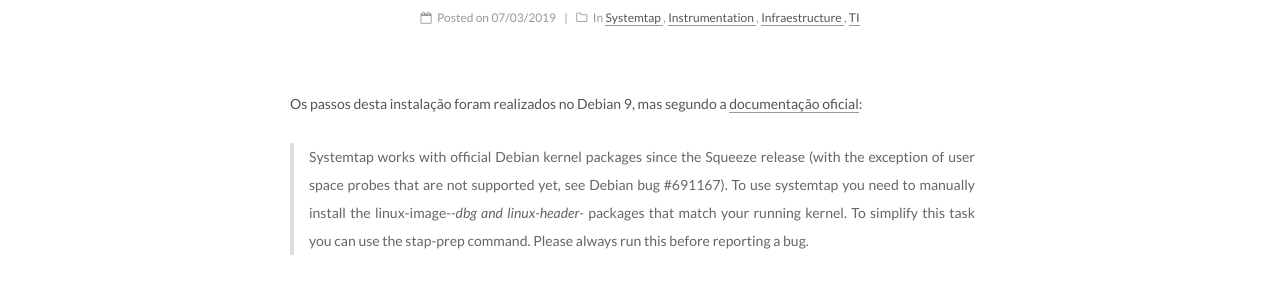
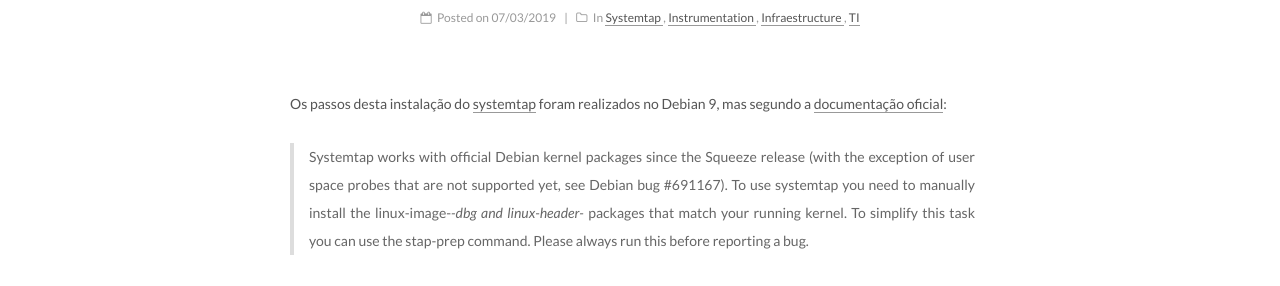
Before and after one commit to fdoliv/fdoliv.github.io, a Jekyll site: the page built from _posts/2019-03-07-systemtap-instalation.md, in a window 1280 px wide. Shown: the part 377-663 px from the top of the page. Built offline with Jekyll 4.4.1, drawn with Linux system fonts in a browser that asks for light colours.

Commit message:
post update

```diff
--- a/_posts/2019-03-07-systemtap-instalation.md
+++ b/_posts/2019-03-07-systemtap-instalation.md
@@ -10,7 +10,7 @@ categories:
 
 
 
-Os passos desta instalação foram realizados no Debian 9, mas segundo a [documentação oficial](https://sourceware.org/systemtap/documentation.html){:target="_blank"}:
+Os passos desta instalação do [systemtap](https://sourceware.org/systemtap/){:target="_blank"} foram realizados no Debian 9, mas segundo a [documentação oficial](https://sourceware.org/systemtap/documentation.html){:target="_blank"}:
 
 >Systemtap works with official Debian kernel packages since the Squeeze release (with the exception of user space probes that are not supported yet, see Debian bug #691167). To use systemtap you need to manually install the linux-image-*-dbg and linux-header-* packages that match your running kernel. To simplify this task you can use the stap-prep command. Please always run this before reporting a bug.
 
```
